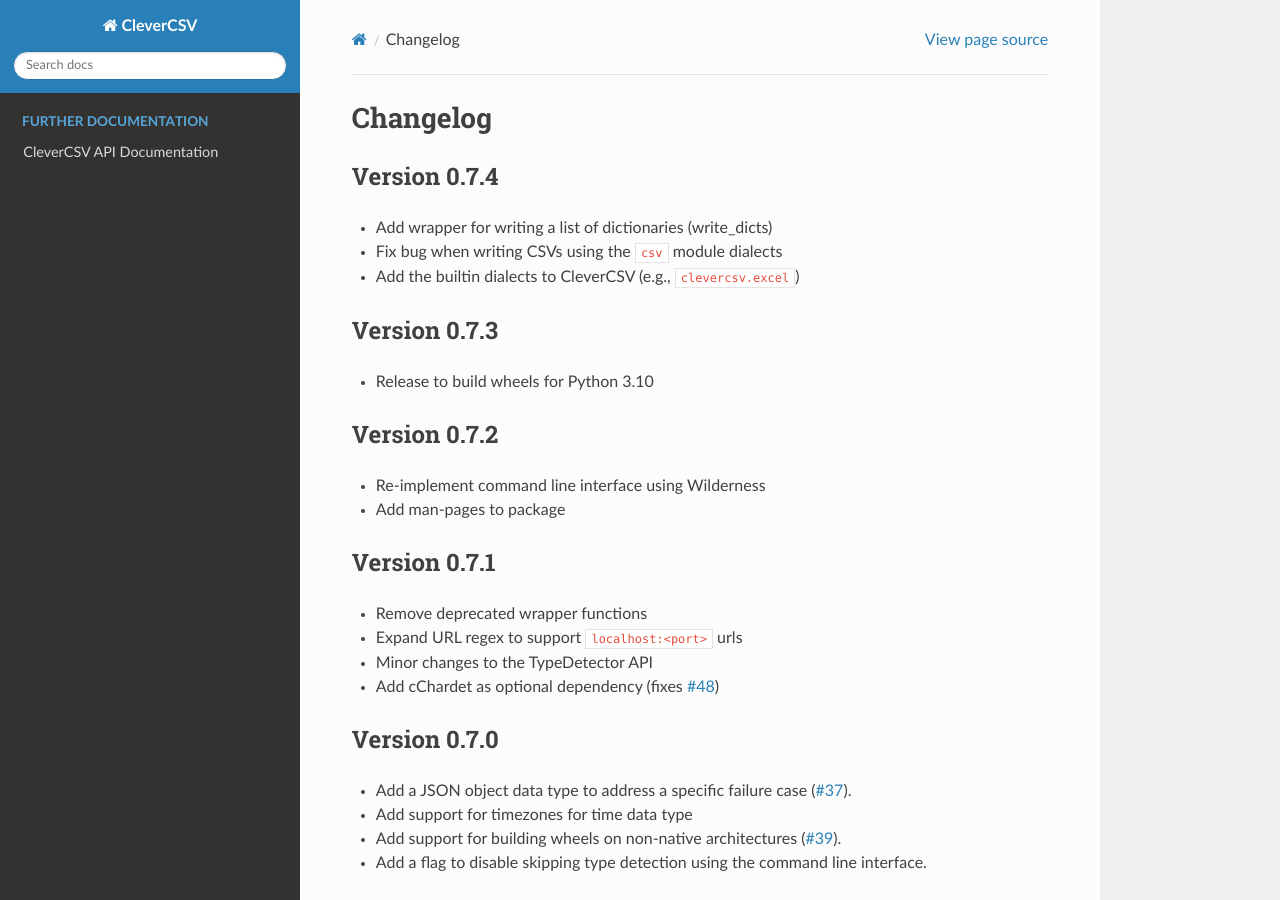
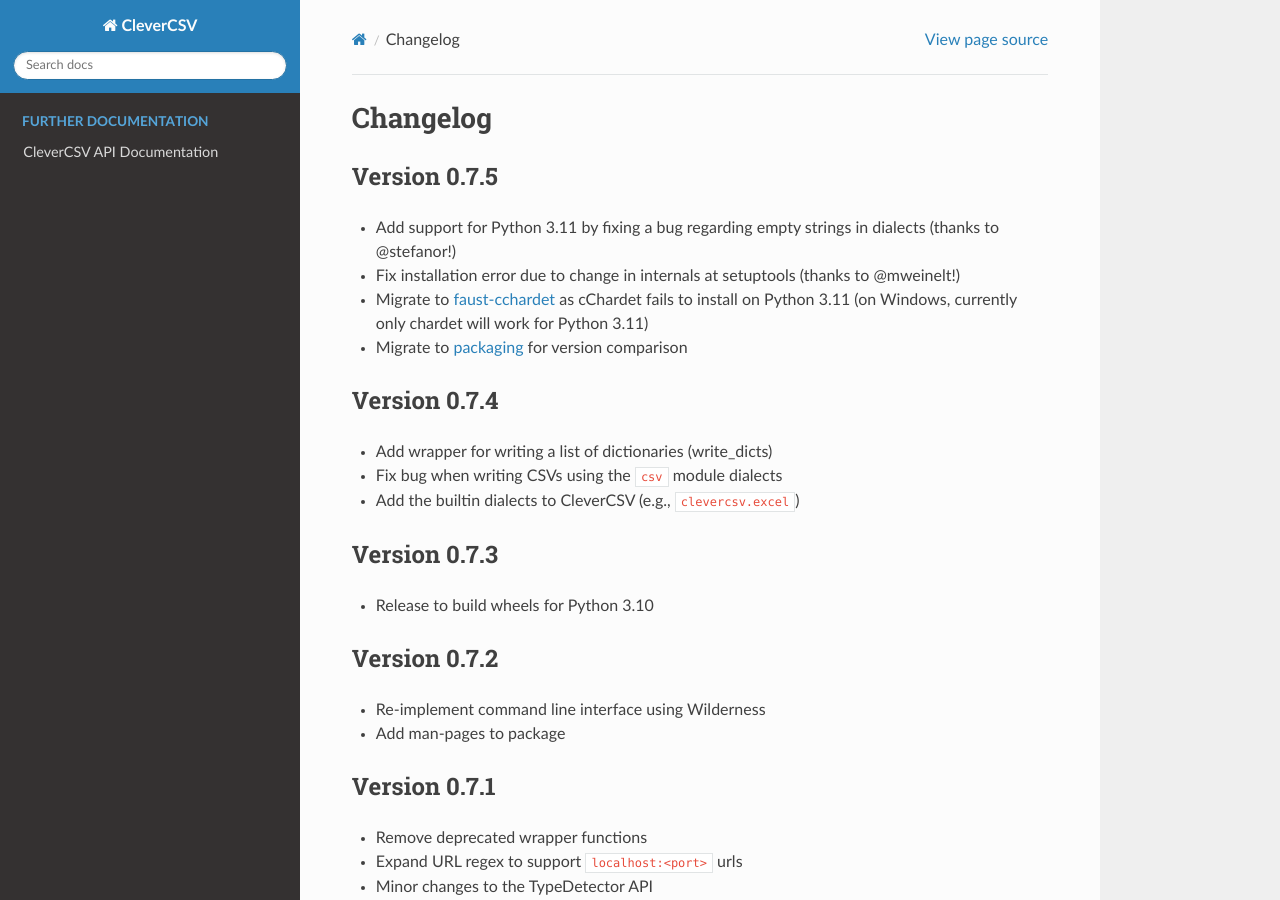
Before and after one commit to alan-turing-institute/CleverCSV, a Sphinx documentation site: the page built from docs/CHANGELOG.rst, in a window 1280 px wide and 900 px high. Built offline with Sphinx 7.4.7 and the Read the Docs theme 2.0.0, drawn with Linux system fonts in a browser that asks for light colours; pages that are not in the unit, such as notebooks, are missing from menus.

Commit message:
CleverCSV Release 0.7.5
* Add support for Python 3.11 by fixing a bug regarding empty strings in
  dialects (thanks to @stefanor!)
* Fix installation error due to change in internals at setuptools (thanks to
  @mweinelt!)
* Migrate to [faust-cchardet](https://github.com/faust-streaming/cChardet/) as
  cChardet fails to install on Python 3.11 (on Windows, currently only chardet
  will work for Python 3.11)
* Migrate to [packaging](https://github.com/pypa/packaging) for version
  comparison

```diff
--- a/docs/CHANGELOG.rst
+++ b/docs/CHANGELOG.rst
@@ -1,6 +1,20 @@
 
 Changelog
 =========
+
+Version 0.7.5
+-------------
+
+
+* Add support for Python 3.11 by fixing a bug regarding empty strings in
+  dialects (thanks to @stefanor!)
+* Fix installation error due to change in internals at setuptools (thanks to
+  @mweinelt!)
+* Migrate to `faust-cchardet <https://github.com/faust-streaming/cChardet/>`_ as
+  cChardet fails to install on Python 3.11 (on Windows, currently only chardet
+  will work for Python 3.11)
+* Migrate to `packaging <https://github.com/pypa/packaging>`_ for version
+  comparison
 
 Version 0.7.4
 -------------
```
Also changed, not shown: CHANGELOG.md (+12 -0 lines), 7 other files.
